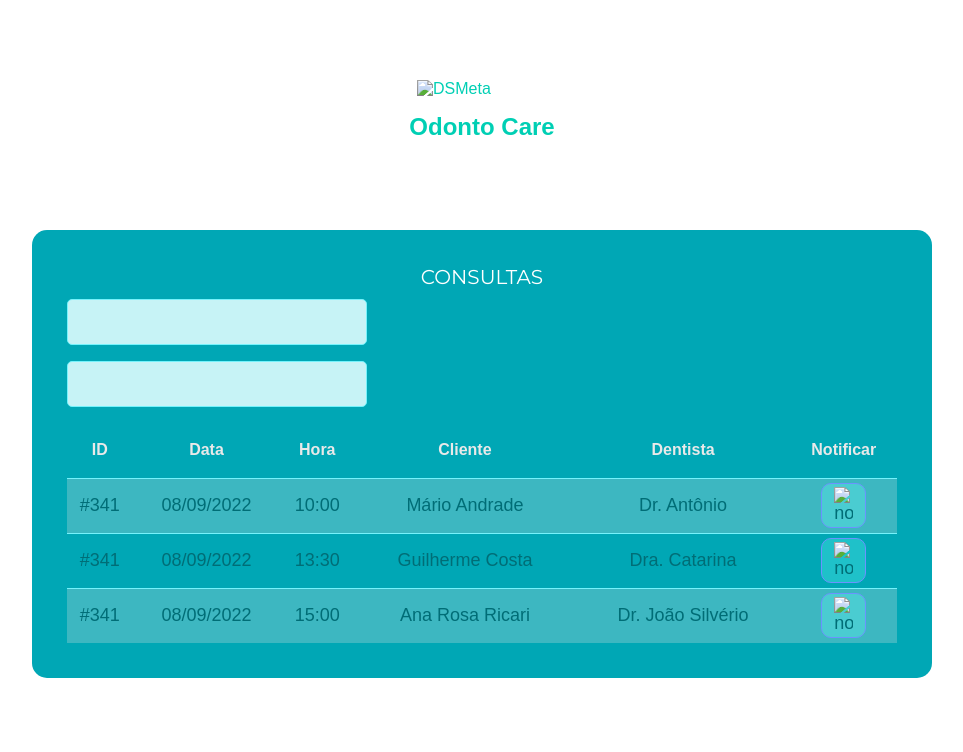
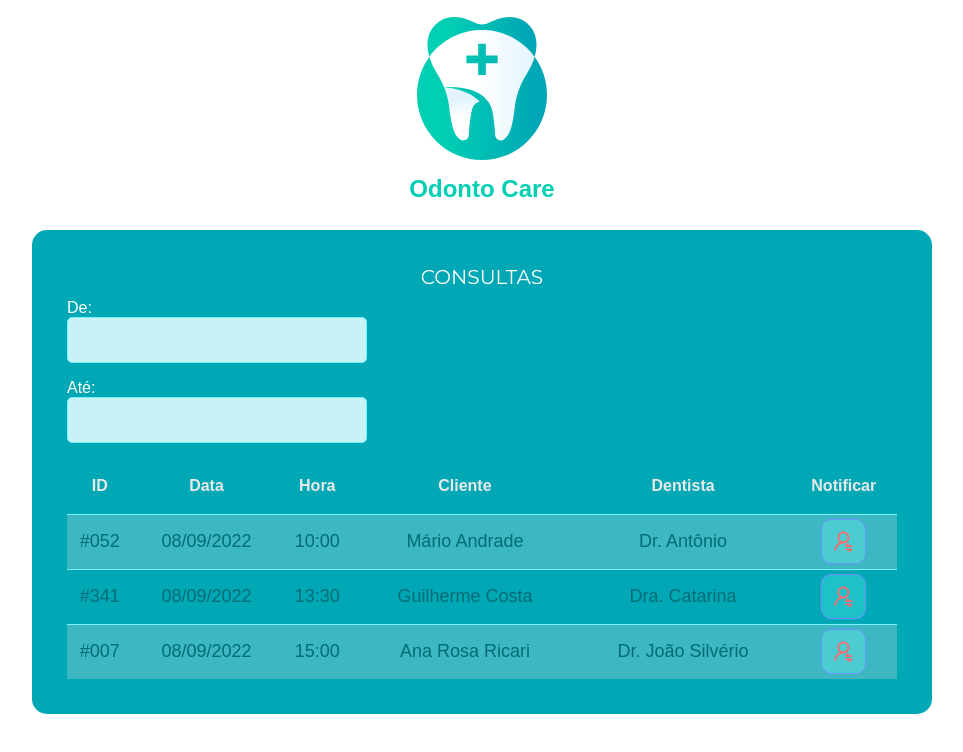
Before and after one commit to ezioweb/Integrador-frontend, a plain HTML site: page index.html in a window 1280 px wide. Shown: the whole page, without its empty margins (158-1121 px from the left). Drawn offline with Linux system fonts and the light colour scheme.

Commit message:
Second commit

```diff
--- a/index.html
+++ b/index.html
@@ -12,7 +12,7 @@
 <body>
     <header>
         <div class="dsmeta-logo-container">
-            <img class= "logo" src="logo.svg" alt="DSMeta">
+            <img class= "logo" src="./img/logo.svg" alt="Odonto-Care">
             <h1>Odonto Care</h1>
             </p>
         </div>
@@ -24,9 +24,12 @@
                     <h2 class="dsmeta-sales-title">Consultas</h2>
                     <div>
                         <div class="dsmeta-form-control-conteiner">
+                            <label class="label-form">De:</label>
                             <input class="dsmeta-form-control" type="text">
+
                         </div>
                         <div class="dsmeta-form-control-conteiner">
+                            <label class="label-form">Até:</label>
                             <input class="dsmeta-form-control" type="text">
                         </div>
                     </div>
@@ -45,7 +48,7 @@
                             </thead>
                             <tbody>
                                 <tr>
-                                    <td class="show992">#341</td>
+                                    <td class="show992">#052</td>
                                     <td class="show576">08/09/2022</td>
                                     <td>10:00</td>
                                     <td class="show992">Mário Andrade</td>
@@ -53,7 +56,7 @@
                                     <td>
                                         <div class="dsmeta-btn-red-container">
                                             <div class="dsmeta-btn-red">
-                                                <img src="notification-icon.svg" alt="notificar" />
+                                                <img src="./img/notification-icon.svg" alt="notificar" />
                                             </div>
                                         </div>
                                     </td>
@@ -67,13 +70,13 @@
                                     <td>
                                         <div class="dsmeta-btn-red-container">
                                             <div class="dsmeta-btn-red">
-                                                <img src="notification-icon.svg" alt="notificar" />
+                                                <img src="./img/notification-icon.svg" alt="notificar" />
                                             </div>
                                         </div>
                                     </td>
                                 </tr>
                                 <tr>
-                                    <td class="show992">#341</td>
+                                    <td class="show992">#007</td>
                                     <td class="show576">08/09/2022</td>
                                     <td>15:00</td>
                                     <td class="show992">Ana Rosa Ricari</td>
@@ -81,7 +84,7 @@
                                     <td>
                                         <div class="dsmeta-btn-red-container">
                                             <div class="dsmeta-btn-red">
-                                                <img src="notification-icon.svg" alt="notificar" />
+                                                <img src="./img/notification-icon.svg" alt="notificar" />
                                             </div>
                                         </div>
                                     </td>
--- a/styles.css
+++ b/styles.css
@@ -79,9 +79,12 @@ text-transform: uppercase;
   background-color: #C7F3F6;
   border: 1px solid #76F2FB;
   border-radius: 5px;
-  color: #9aaabe;
+  color: #113d74;
   padding: 0 20px;
   font-size: 18px;
+}
+.label-form{
+  color: #FFF;
 }
 
 .dsmeta-sales-table {
```
